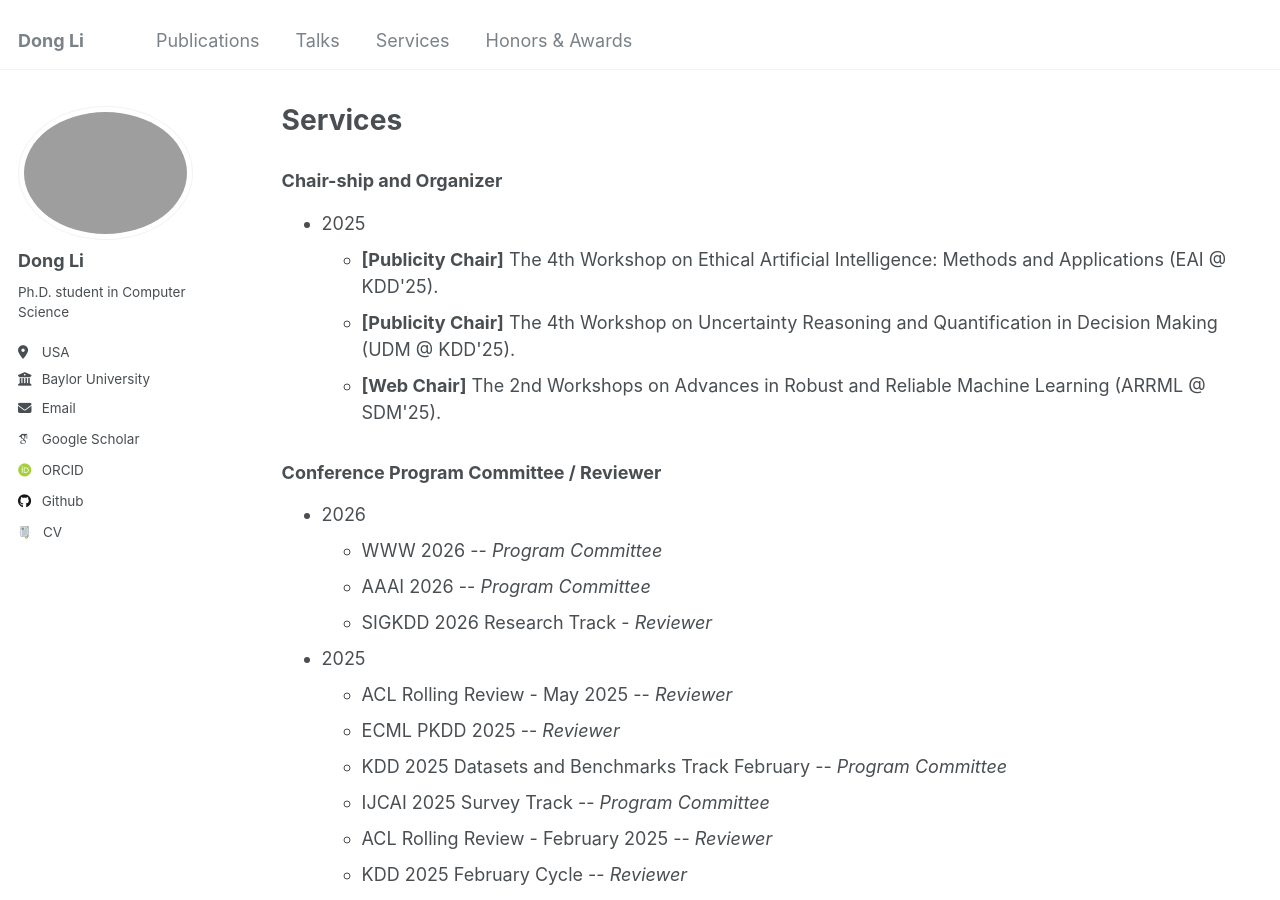
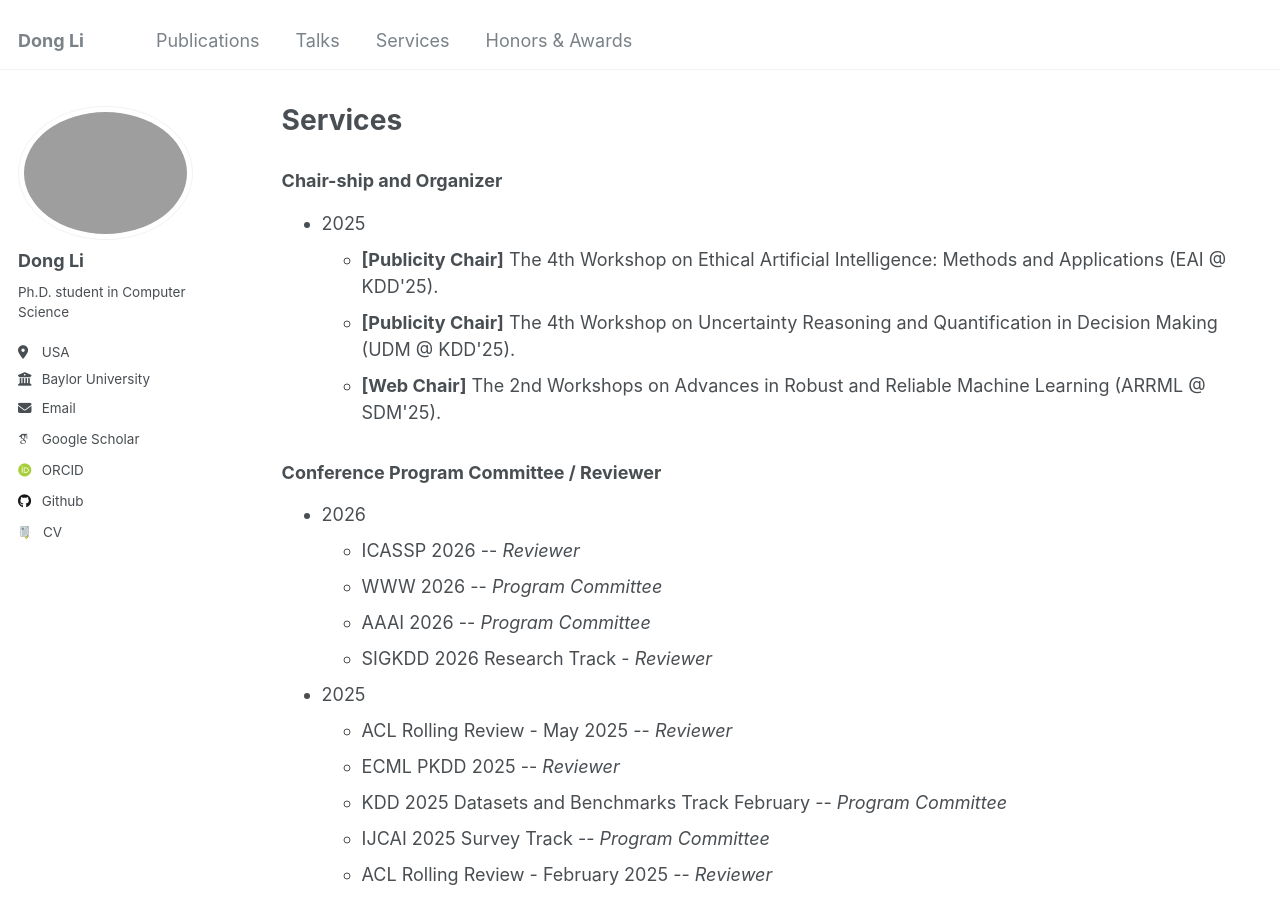
Before and after one commit to TurkeyWatanabe/dongli, a Jekyll site: the page built from _pages/services.html, in a window 1280 px wide and 900 px high. Built offline with Jekyll 4.4.1, drawn with Linux system fonts in a browser that asks for light colours; some web fonts are replaced.

Commit message:
Update services.html

```diff
--- a/_pages/services.html
+++ b/_pages/services.html
@@ -22,6 +22,7 @@ author_profile: true
 <ul>
   <li>2026
     <ul>
+      <li>ICASSP 2026 -- <i>Reviewer</i></li>
       <li>WWW 2026 -- <i>Program Committee</i></li>
       <li>AAAI 2026 -- <i>Program Committee</i></li>
       <li>SIGKDD 2026 Research Track - <i>Reviewer</i></li>
```
